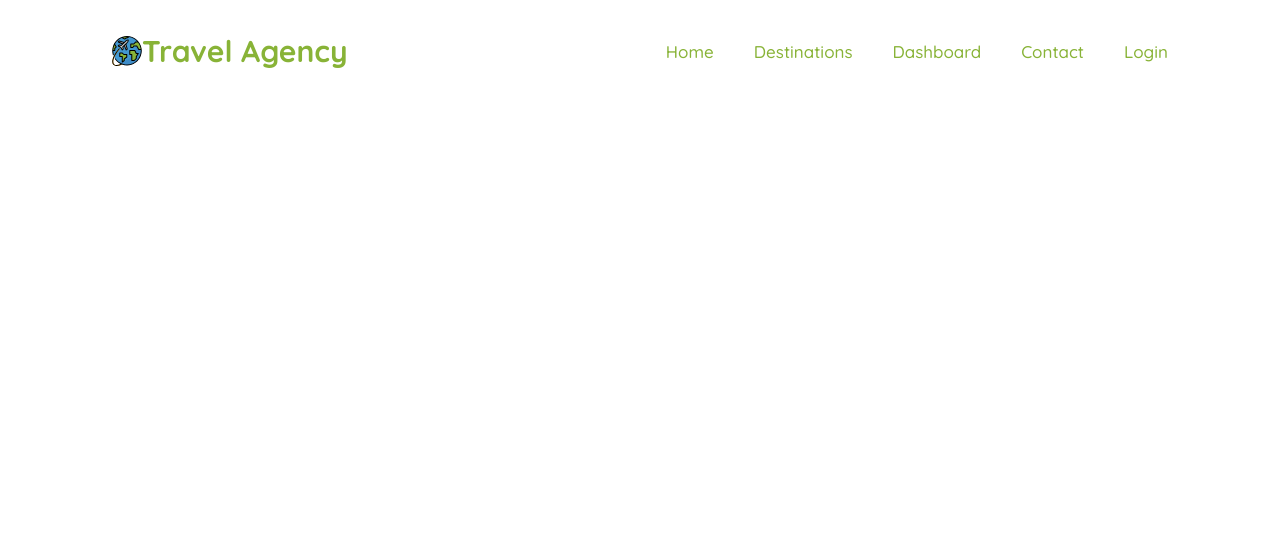
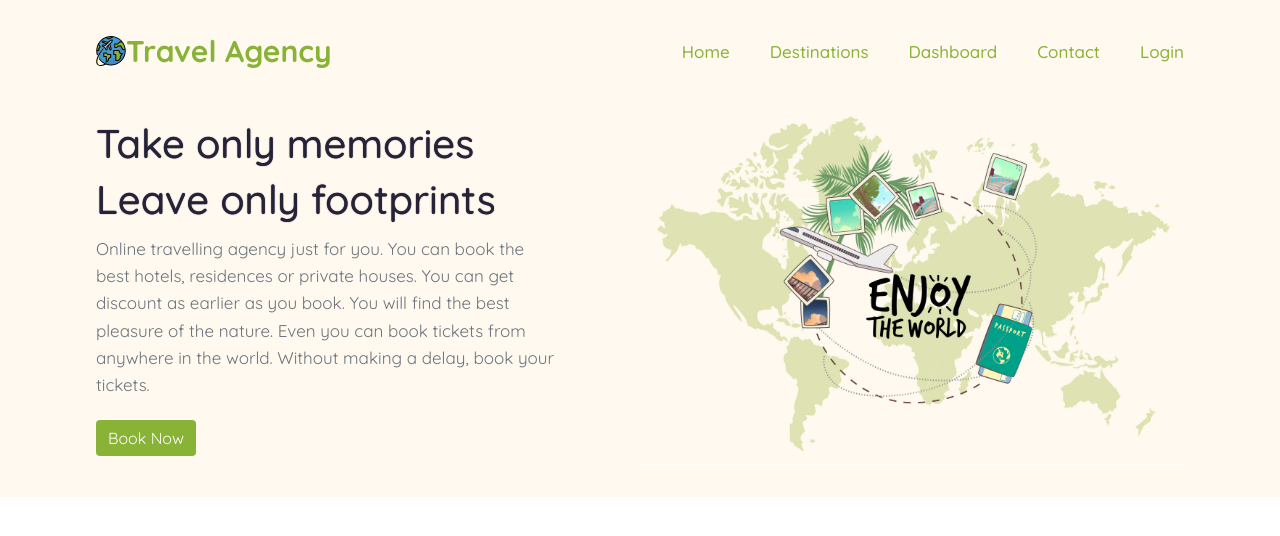
Before and after one commit to malekak44/travel-agency, a React (Create React App) app in the folder client/: page / in a window 1280 px wide. Shown: the top 536 px of the page. Built offline with nearby package versions, Linux system fonts and the light colour scheme.

Commit message:
home header done

```diff
--- /dev/null
+++ b/client/src/components/Home/Header.js
@@ -0,0 +1,25 @@
+import React from 'react';
+import { Link } from 'react-router-dom';
+import world from '../../assets/world.jpg';
+
+const Header = () => {
+    return (
+        <section className="home__header container">
+            <div className="home__header__text">
+                <div className="home__header__text__wrapper">
+                    <h1>
+                        <span>Take only memories</span>
+                        <span>Leave only footprints</span>
+                    </h1>
+                    <p>Online travelling agency just for you. You can book the best hotels, residences or private houses. You can get discount as earlier as you book. You will find the best pleasure of the nature. Even you can book tickets from anywhere in the world. Without making a delay, book your tickets.</p>
+                    <Link to="/book" className="btn">Book Now</Link>
+                </div>
+            </div>
+            <div className="home__header__image">
+                <img src={world} alt="world" />
+            </div>
+        </section>
+    );
+};
+
+export default Header;
--- a/client/src/components/Navbar.js
+++ b/client/src/components/Navbar.js
@@ -16,7 +16,7 @@ const Navbar = () => {
     }, [isNavbarOpen]);
 
     return (
-        <section className={`navbar ${isNavbarOpen ? 'open' : ''}`}>
+        <section className={`navbar container ${isNavbarOpen ? 'open' : ''}`}>
             <div
                 onClick={closeNavbar}
                 className={isNavbarOpen ? 'overlay has-fade fade-in' : 'overlay has-fade fade-out'}
--- a/client/src/pages/Home.js
+++ b/client/src/pages/Home.js
@@ -1,11 +1,15 @@
 import React from 'react';
 import Navbar from '../components/Navbar';
+import Header from '../components/Home/Header';
 
 const Home = () => {
     return (
-        <section>
-            <Navbar />
-        </section>
+        <>
+            <section className="home-header">
+                <Navbar />
+                <Header />
+            </section>
+        </>
     );
 };
 
--- a/client/src/styles/_components.scss
+++ b/client/src/styles/_components.scss
@@ -1 +1,2 @@
 @import './components/navbar';
+@import './components/home';
--- a/client/src/styles/_globals.scss
+++ b/client/src/styles/_globals.scss
@@ -6,6 +6,10 @@
     margin: 0;
     padding: 0;
     box-sizing: border-box;
+}
+
+:root {
+    --text-shadow: 0 0 1px;
 }
 
 html {
@@ -40,6 +44,37 @@ a {
     }
 }
 
+.container {
+    max-width: 95%;
+    margin-left: auto;
+    margin-right: auto;
+
+    @include breakpoint-up(large) {
+        max-width: 85%;
+    }
+}
+
+.btn {
+    color: $white;
+    cursor: pointer;
+    font-size: 1rem;
+    font-weight: 400;
+    line-height: 1.5;
+    user-select: none;
+    text-align: center;
+    display: inline-block;
+    text-decoration: none;
+    border-radius: 0.25rem;
+    vertical-align: middle;
+    padding: 0.375rem 0.75rem;
+    background-color: $shushi;
+    transition: all .5s ease-in-out;
+
+    &:hover {
+        background-color: $christi;
+    }
+}
+
 .hide-for-mobile {
     @include breakpoint-down(medium) {
         display: none !important;
--- a/client/src/styles/_mixins.scss
+++ b/client/src/styles/_mixins.scss
@@ -1,3 +1,9 @@
+@mixin flexbox($align, $justify) {
+    display: flex;
+    align-items: $align;
+    justify-content: $justify;
+}
+
 // 640px, 1024px, 1400px
 $breakpoints-up: ("medium": "40em", "large": "64em", "xlarge": "87.5em");
 
--- a/client/src/styles/_variables.scss
+++ b/client/src/styles/_variables.scss
@@ -1,3 +1,6 @@
 $white: #fff;
+$black: #262339;
 $shushi: #88b337;
 $christi: #5d880c;
+$paleSky: #6c757d;
+$bridalHeath: #fff9ef;
--- /dev/null
+++ b/client/src/styles/components/_home.scss
@@ -0,0 +1,5 @@
+.home-header {
+    background-color: $bridalHeath;
+}
+
+@import '../home/header';
--- a/client/src/styles/components/_navbar.scss
+++ b/client/src/styles/components/_navbar.scss
@@ -20,14 +20,13 @@
 
     nav {
         display: flex;
-        padding: 1.5rem;
-        background: $white;
         position: relative;
         align-items: center;
+        padding: 1.5rem 1rem;
         justify-content: space-between;
 
         @include breakpoint-up(large) {
-            padding: 2rem 7rem;
+            padding: 2rem 0;
         }
     }
 
@@ -37,20 +36,20 @@
         justify-content: center;
 
         img {
-            width: 24px;
+            width: 1.5rem;
 
             @include breakpoint-up(large) {
-                width: 30px;
+                width: 1.875rem;
             }
         }
 
         h1 {
             color: $shushi;
-            font-size: 22px;
             font-weight: 700;
+            font-size: 1.375rem;
 
             @include breakpoint-up(large) {
-                font-size: 30px;
+                font-size: 1.875rem;
             }
         }
     }
@@ -59,8 +58,8 @@
         cursor: pointer;
 
         >span {
-            width: 24px;
             height: 2px;
+            width: 1.5rem;
             display: block;
             background: $shushi;
             transform-origin: 2px 1px;
@@ -80,7 +79,7 @@
         position: absolute;
         background: $white;
         border-radius: 5px;
-        width: calc(100% - 5rem);
+        width: calc(100% - 2rem);
         transform: translateX(-50%);
 
         a {
--- /dev/null
+++ b/client/src/styles/home/_header.scss
@@ -0,0 +1,66 @@
+.home__header {
+    padding-bottom: 2.5rem;
+    flex-direction: column;
+    @include flexbox(center, space-between);
+
+    @include breakpoint-up(large) {
+        flex-direction: row;
+        padding-bottom: 1.75rem;
+    }
+
+    &__text {
+        flex: 1;
+        text-align: center;
+        @include flexbox(center, center);
+
+        @include breakpoint-up(large) {
+            text-align: left;
+            @include flexbox(center, flex-start);
+        }
+
+        &__wrapper {
+            width: 85%;
+
+            h1 {
+                color: $black;
+                font-weight: 500;
+                font-size: 1.75rem;
+                text-shadow: var(--text-shadow);
+
+                @include breakpoint-up(large) {
+                    font-size: 2.5rem;
+                }
+
+                span {
+                    display: block;
+                    line-height: 1.4;
+                }
+            }
+
+            p {
+                color: $paleSky;
+                line-height: 1.6;
+                margin: 0.7rem 0 1.2rem;
+
+                @include breakpoint-up(large) {
+                    margin: 0.5rem 0 1.35rem;
+                }
+            }
+        }
+    }
+
+    &__image {
+        flex: 1;
+        order: -1;
+        margin: 1rem 0;
+
+        @include breakpoint-up(large) {
+            order: 0;
+            margin: 0;
+        }
+
+        img {
+            width: 100%;
+        }
+    }
+}
```
Also changed, not shown: client/src/assets/world.jpg (renamed from client/src/assets/headerbg.jpg).
